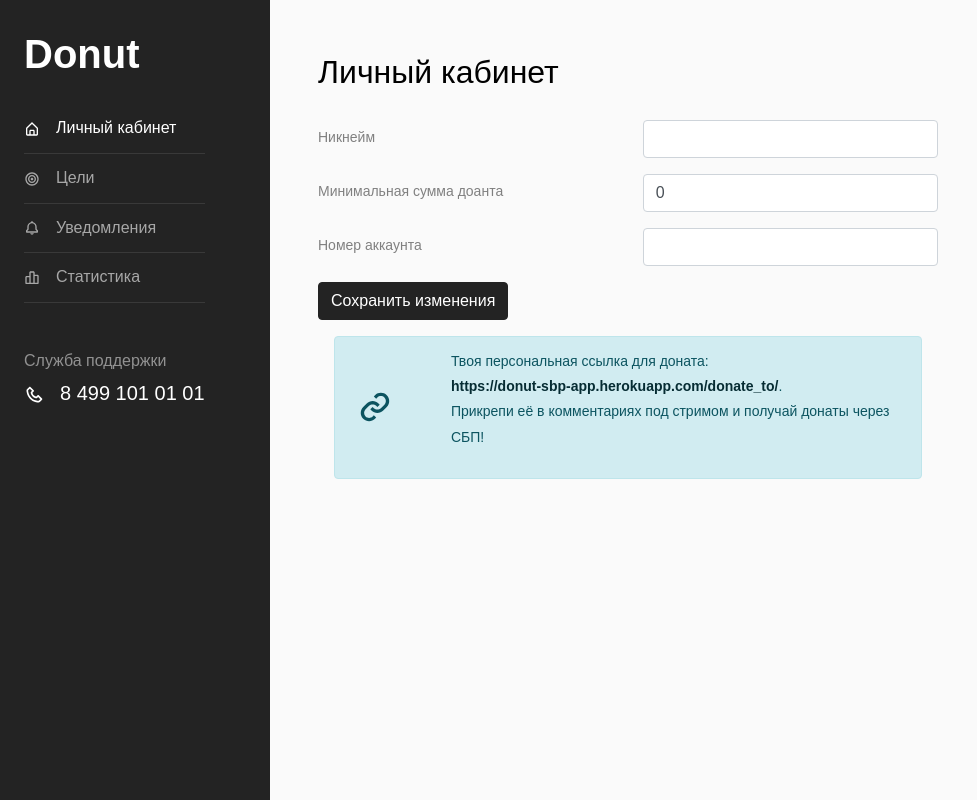
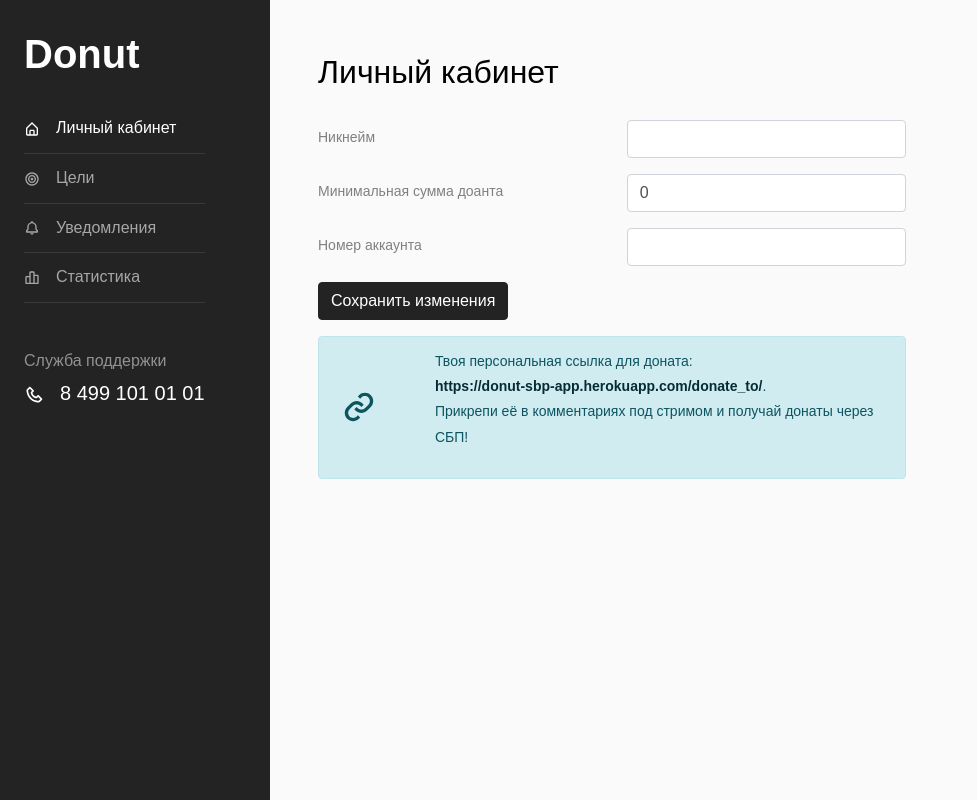
Before and after one commit to lerastromtsova/donut, a React (Create React App) app: page /profile in a window 1280 px wide. Shown: the whole page, without its empty margins (0-977 px from the left). Built offline with nearby package versions, Linux system fonts and the light colour scheme; no server answers.

Commit message:
small fix

```diff
--- a/src/pages/ProfilePage.tsx
+++ b/src/pages/ProfilePage.tsx
@@ -89,7 +89,7 @@ function ProfilePage() {
 
 
                 <button className="btn btn-primary" onClick={changeProfile}>Сохранить изменения</button>
-                <Alert variant="info" className="m-3">
+                <Alert variant="info" className="mt-3 mb-3">
                     <Row className="align-items-center">
                         <Col lg={2}>
                             <BiLink size={40}/>
```
